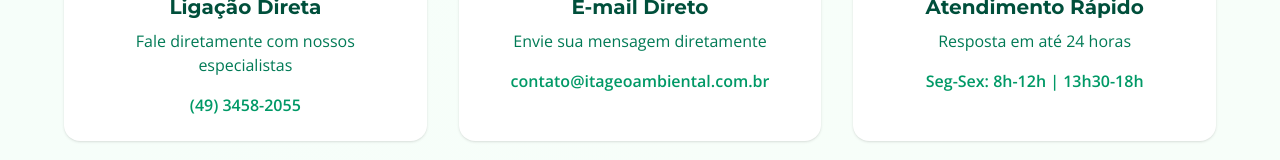
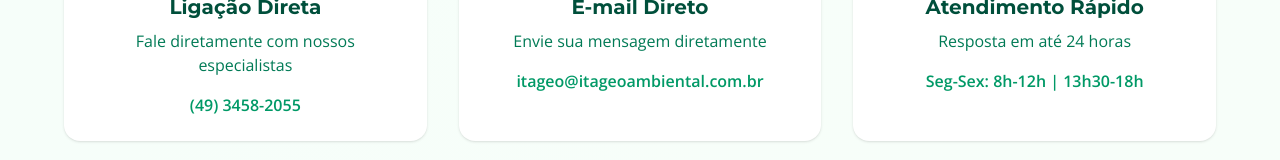
Before and after one commit to pedro-zucchi90/SiteITAGEO, a Next.js app: page /contato in a window 1280 px wide. Shown: the part 1749-1909 px from the top of the page. Built offline with nearby package versions, Linux system fonts and the light colour scheme.

Commit message:
mudando email da página de contatos

```diff
--- a/app/contato/page.tsx
+++ b/app/contato/page.tsx
@@ -649,10 +649,10 @@ Mensagem: ${formData.mensagem}
               <h3 className="text-xl font-bold text-emerald-900 mb-2">E-mail Direto</h3>
               <p className="text-emerald-700 mb-4">Envie sua mensagem diretamente</p>
               <a
-                href="mailto:contato@itageoambiental.com.br"
+                href="mailto:itagep@itageoambiental.com.br"
                 className="text-emerald-600 font-semibold hover:text-emerald-700 transition-colors"
               >
-                contato@itageoambiental.com.br
+                itageo@itageoambiental.com.br
               </a>
             </div>
 
```
